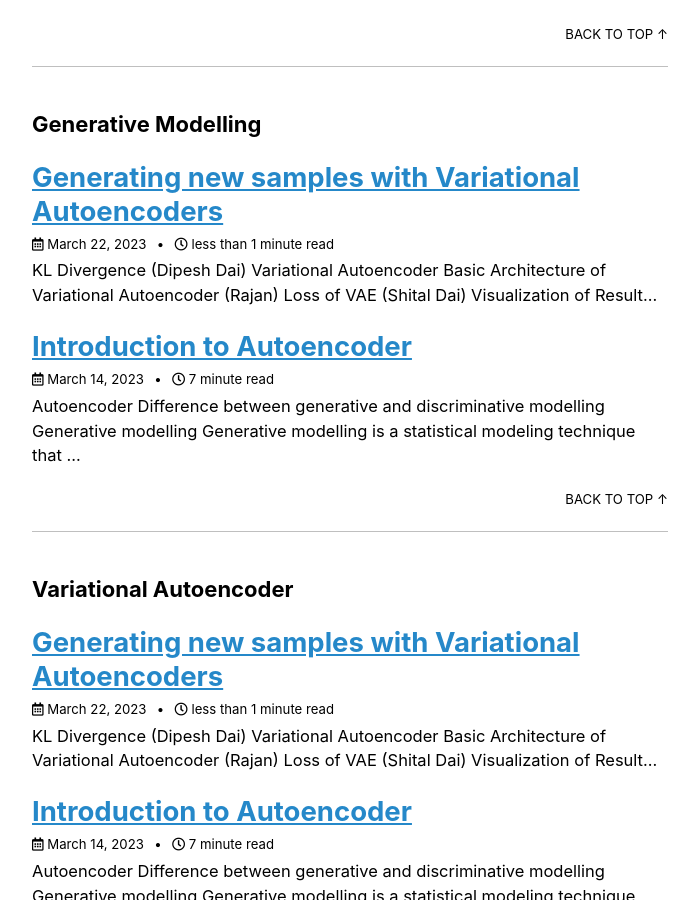
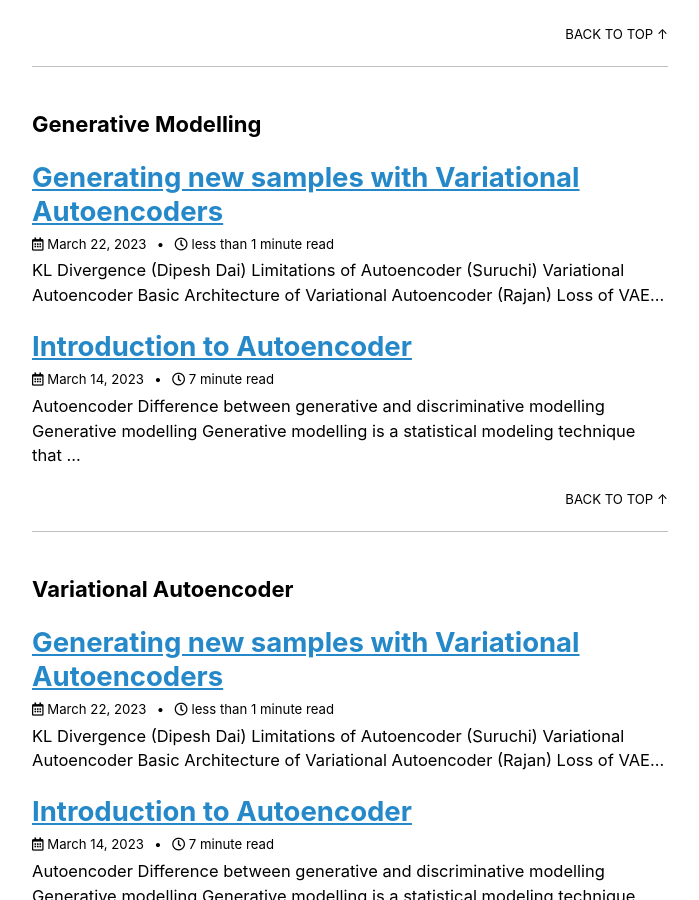
Before and after one commit to EKbanaML/ekbanaml.github.io, a Jekyll site: the page built from _pages/tag-archive.md, in a window 1280 px wide and 900 px high, scrolled down 6096 px. Shown: the whole window, without its empty margins (290-989 px from the left). Built offline with Jekyll 4.4.1, drawn with Linux system fonts in a browser that asks for light colours; cached includes are drawn as plain includes; a script that is not in the unit is left out; comment, search, counter and statistics services are not loaded; some of the changed text lies outside the part shown.

Commit message:
added section

```diff
--- a/_posts/Generative Deep Learning/2023-03-22-variational-autoencoder.md
+++ b/_posts/Generative Deep Learning/2023-03-22-variational-autoencoder.md
@@ -15,6 +15,8 @@ header:
 
 # KL Divergence (Dipesh Dai)
 
+# Limitations of Autoencoder (Suruchi)
+
 # Variational Autoencoder
 
 ## Basic Architecture of Variational Autoencoder (Rajan)
```
